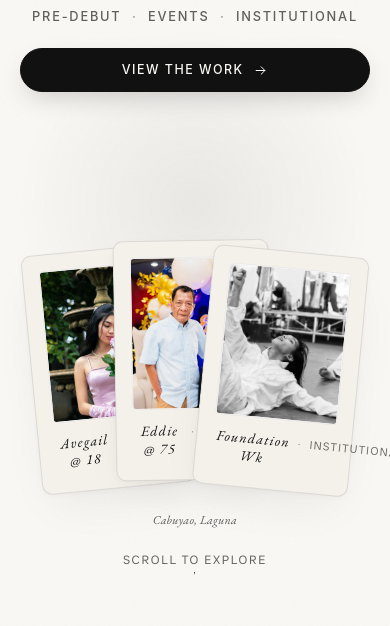
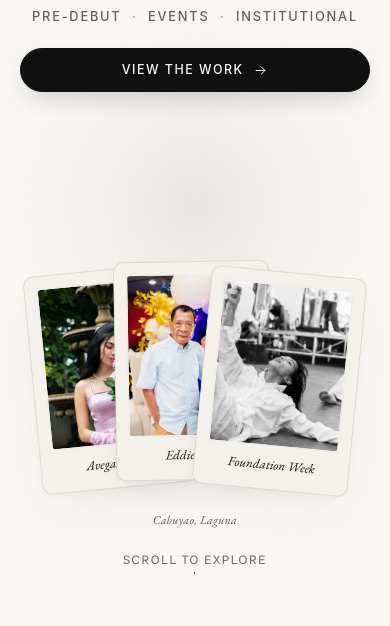
Before and after one commit to EysiARW/Eysi-CLicks-Portfolio, a plain HTML site: page index.html in a window 390 px wide. Shown: the part 218-844 px from the top of the page. Drawn offline with nearby package versions, Linux system fonts and the light colour scheme; a web font is replaced by a local one.

Commit message:
fix(hero): center card captions and prevent text overlap on mobile viewports

```diff
--- a/index.html
+++ b/index.html
@@ -186,7 +186,7 @@
                 <img src="institutional/EYSI-109.jpg" alt="Foundation Week · Institutional" decoding="async" width="1200" height="800">
               </picture>
               <figcaption class="hero-monument-caption">
-                <span class="monument-title">Foundation Wk</span>
+                <span class="monument-title">Foundation Week</span>
                 <span class="monument-sep" aria-hidden="true">·</span>
                 <span class="monument-context">Institutional</span>
               </figcaption>
--- a/styles.css
+++ b/styles.css
@@ -1037,6 +1037,12 @@ html[data-theme="dark"] .theme-icon-moon { display: none; }
     margin-left: -78px;
     bottom: 6px;
   }
+  .hero-card .hero-monument-mat {
+    padding: 0.75rem 0.75rem 0.95rem 0.75rem;
+  }
+  .hero-card .monument-title {
+    font-size: 0.82rem;
+  }
   .hero-card-left {
     --card-rest-x: -72px;
     --card-rest-y: 8px;
@@ -1167,16 +1173,12 @@ html[data-theme="dark"] .hero-monument-mat picture {
 
 .hero-monument-caption {
   display: flex;
-  align-items: baseline;
-  justify-content: space-between;
-  gap: 0.5rem;
-  margin-top: 0.75rem;
+  align-items: center;
+  justify-content: center;
+  margin-top: 0.65rem;
   padding: 0 0.2rem;
-  font-family: var(--font-interphases);
-  font-size: 0.75rem;
-  letter-spacing: 0.1em;
-  text-transform: uppercase;
-  color: var(--text-muted);
+  text-align: center;
+  overflow: hidden;
 }
 
 .monument-plate {
@@ -1185,22 +1187,21 @@ html[data-theme="dark"] .hero-monument-mat picture {
 }
 
 .monument-sep {
-  color: var(--accent-bronze);
-  opacity: 0.7;
+  display: none;
 }
 
 .monument-title {
   font-family: var(--font-garamond);
   font-style: italic;
-  font-size: 0.88rem;
+  font-size: 0.92rem;
   text-transform: none;
   color: var(--text);
   font-weight: 500;
+  white-space: nowrap;
 }
 
 .monument-context {
-  font-size: 0.7rem;
-  color: var(--text-subtle);
+  display: none;
 }
 
 .hero-scroll-hint {
```
